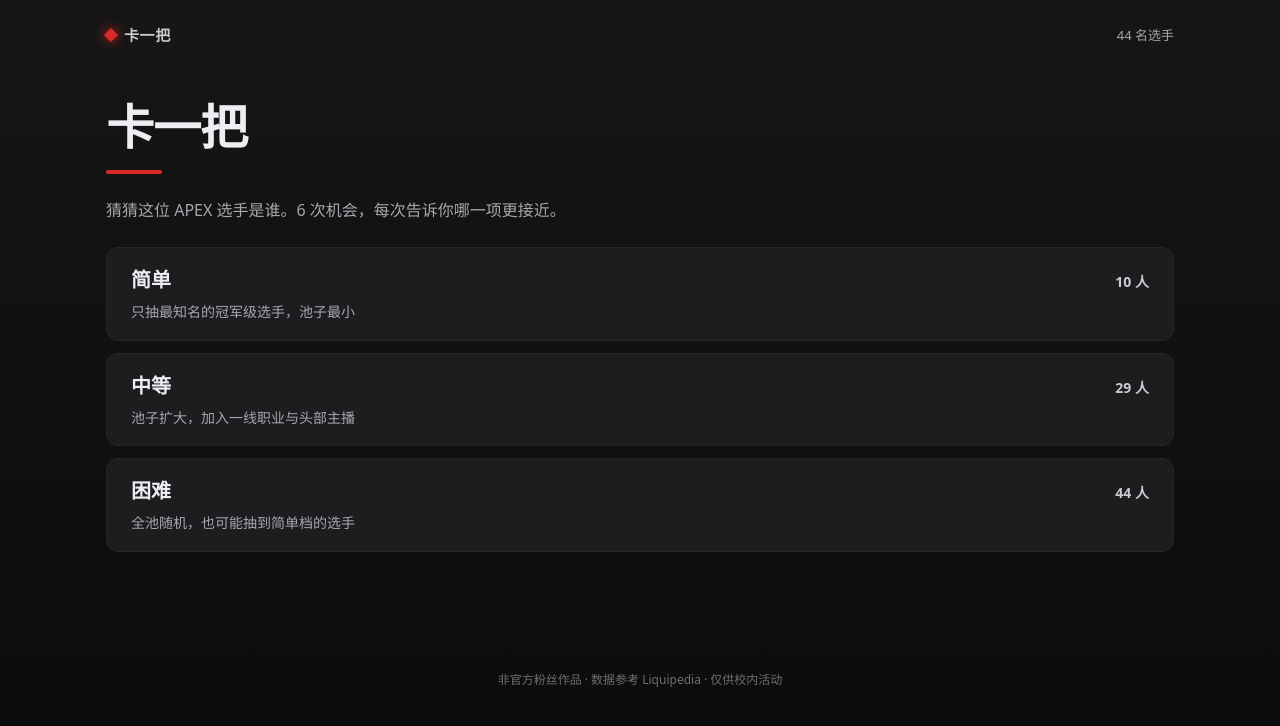
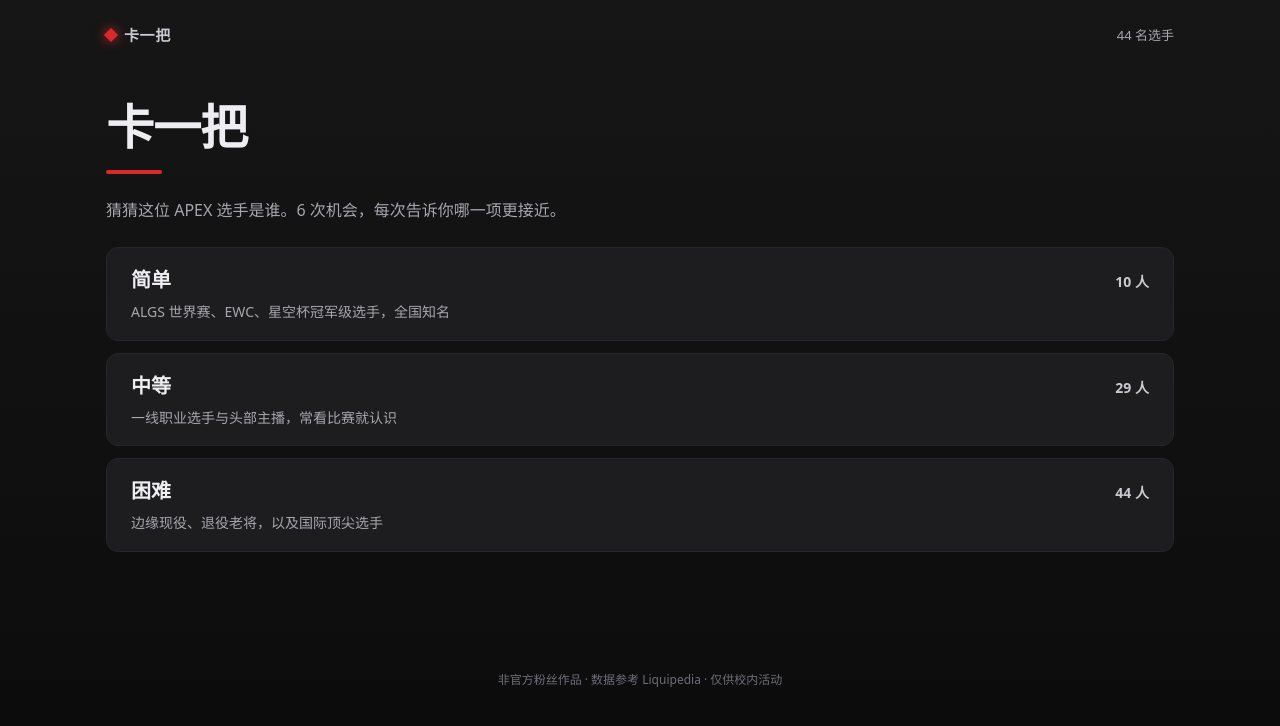
Before and after one commit to recelilious/kayiba, a React (Vite) app: page / in a window 1280 px wide. Shown: the top 726 px of the page. Built offline with nearby package versions, Linux system fonts and the light colour scheme.

Commit message:
style(ui): 恢复难度卡片的内容描述
- 三档说明改回描述「池子里是什么人」，而非池子大小
- 累进池逻辑不变，右侧人数仍是累进大小

```diff
--- a/src/App.tsx
+++ b/src/App.tsx
@@ -66,9 +66,9 @@ function reducer(state: State, action: Action): State {
 const TIER_LABEL: Record<Tier, string> = { 1: '简单', 2: '中等', 3: '困难' }
 
 const TIER_DESC: Record<Tier, string> = {
-  1: '只抽最知名的冠军级选手，池子最小',
-  2: '池子扩大，加入一线职业与头部主播',
-  3: '全池随机，也可能抽到简单档的选手',
+  1: 'ALGS 世界赛、EWC、星空杯冠军级选手，全国知名',
+  2: '一线职业选手与头部主播，常看比赛就认识',
+  3: '边缘现役、退役老将，以及国际顶尖选手',
 }
 
 export default function App() {
```
